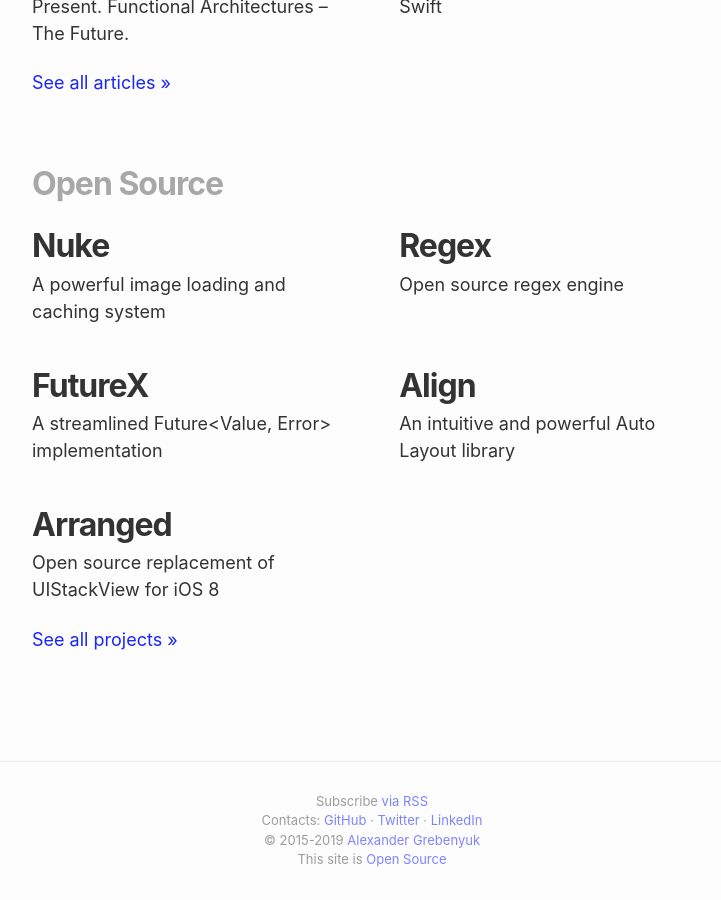
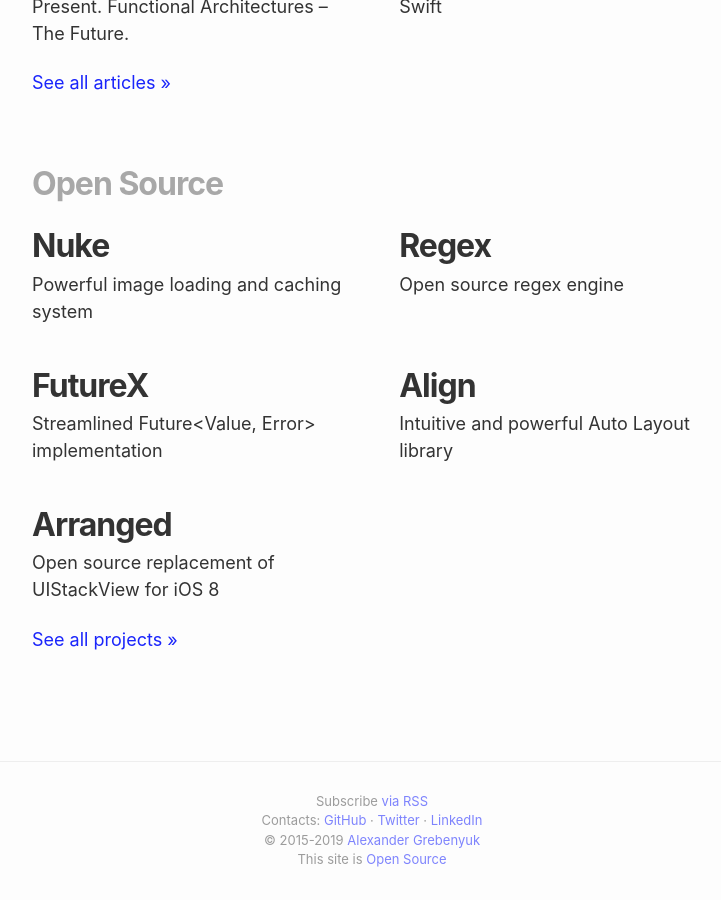
Before and after one commit to hyling/kean.github.io, a Jekyll site: the page built from index.html, in a window 1280 px wide and 900 px high, scrolled down 1039 px. Shown: the whole window, without its empty margins (268-989 px from the left). Built offline with Jekyll 4.4.1, drawn with Linux system fonts in a browser that asks for light colours.

```diff
--- a/_data/open-source.json
+++ b/_data/open-source.json
@@ -4,7 +4,7 @@
             "title" : "Nuke",
             "link" : "https://kean.github.io/nuke",
             "languages" : "Swift",
-            "description" : "A powerful image loading and caching system"
+            "description" : "Powerful image loading and caching system"
         },
         {
             "title" : "Regex",
@@ -16,13 +16,13 @@
             "title" : "FutureX",
             "link" : "https://github.com/kean/FutureX",
             "languages" : "Swift",
-            "description" : "A streamlined Future&lt;Value, Error&gt; implementation"
+            "description" : "Streamlined Future&lt;Value, Error&gt; implementation"
         },
         {
             "title" : "Align",
             "link" : "https://github.com/kean/Align",
             "languages" : "Swift",
-            "description" : "An intuitive and powerful Auto Layout library"
+            "description" : "Intuitive and powerful Auto Layout library"
         },
         {
             "title" : "Arranged",
```
